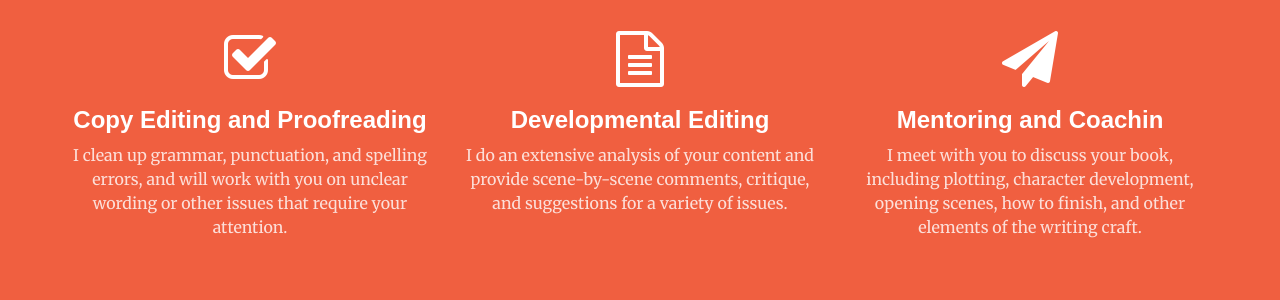
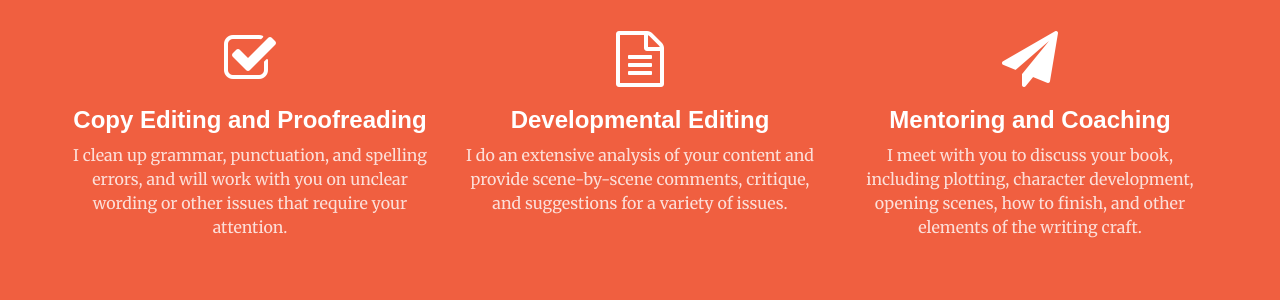
Before and after one commit to letterperfectllc/letterperfectllc.github.io, a Jekyll site: the page built from index.html, in a window 1280 px wide and 900 px high, scrolled down 815 px. Shown: the part 154-454 px from the top of the window. Built offline with Jekyll 4.4.1, drawn with Linux system fonts in a browser that asks for light colours.

Commit message:
Update from Forestry.io

```diff
--- a/_data/services.yml
+++ b/_data/services.yml
@@ -1,10 +1,14 @@
 ---
-- title: "Copy Editing and Proofreading"
-  description: "I clean up grammar, punctuation, and spelling errors, and will work with you on unclear wording or other issues that require your attention."
-  icon: "check-square-o"
-- title: "Developmental Editing"
-  description: "I do an extensive analysis of your content and provide scene-by-scene comments, critique, and suggestions for a variety of issues."
-  icon: "file-text-o"
-- title: "Mentoring and Coachin"
-  description: "I meet with you to discuss your book, including plotting, character development, opening scenes, how to finish, and other elements of the writing craft."
-  icon: "paper-plane"
+- title: Copy Editing and Proofreading
+  description: I clean up grammar, punctuation, and spelling errors, and will work
+    with you on unclear wording or other issues that require your attention.
+  icon: check-square-o
+- title: Developmental Editing
+  description: I do an extensive analysis of your content and provide scene-by-scene
+    comments, critique, and suggestions for a variety of issues.
+  icon: file-text-o
+- title: Mentoring and Coaching
+  description: I meet with you to discuss your book, including plotting, character
+    development, opening scenes, how to finish, and other elements of the writing
+    craft.
+  icon: paper-plane
--- a/index.html
+++ b/index.html
@@ -1,10 +1,9 @@
 ---
-title: "Page title"
+title: Page title
 layout: default
 profile_picture: "/img/headshot.png"
 
 ---
-
 <p class="text-muted">
     Lorem ipsum dolor sit amet, consectetur adipiscing elit. Proin feugiat sem id libero rhoncus viverra sit amet sed quam. Aliquam id ex vel nunc efficitur iaculis. Praesent consequat neque vel lacus luctus, eu porttitor diam venenatis. Suspendisse commodo accumsan interdum. Proin sit amet lacus diam. Praesent imperdiet consequat metus id gravida. Donec condimentum ullamcorper dui, vitae facilisis risus. Curabitur vitae ipsum efficitur nisl hendrerit eleifend a vel quam. Vestibulum efficitur sollicitudin urna eu consectetur. Nunc tincidunt sapien ut lectus suscipit blandit. Praesent ac urna vulputate, tristique nunc a, efficitur lectus. Quisque sit amet ultricies elit. Donec blandit ante non sem aliquet tempus.
 </p>
```
